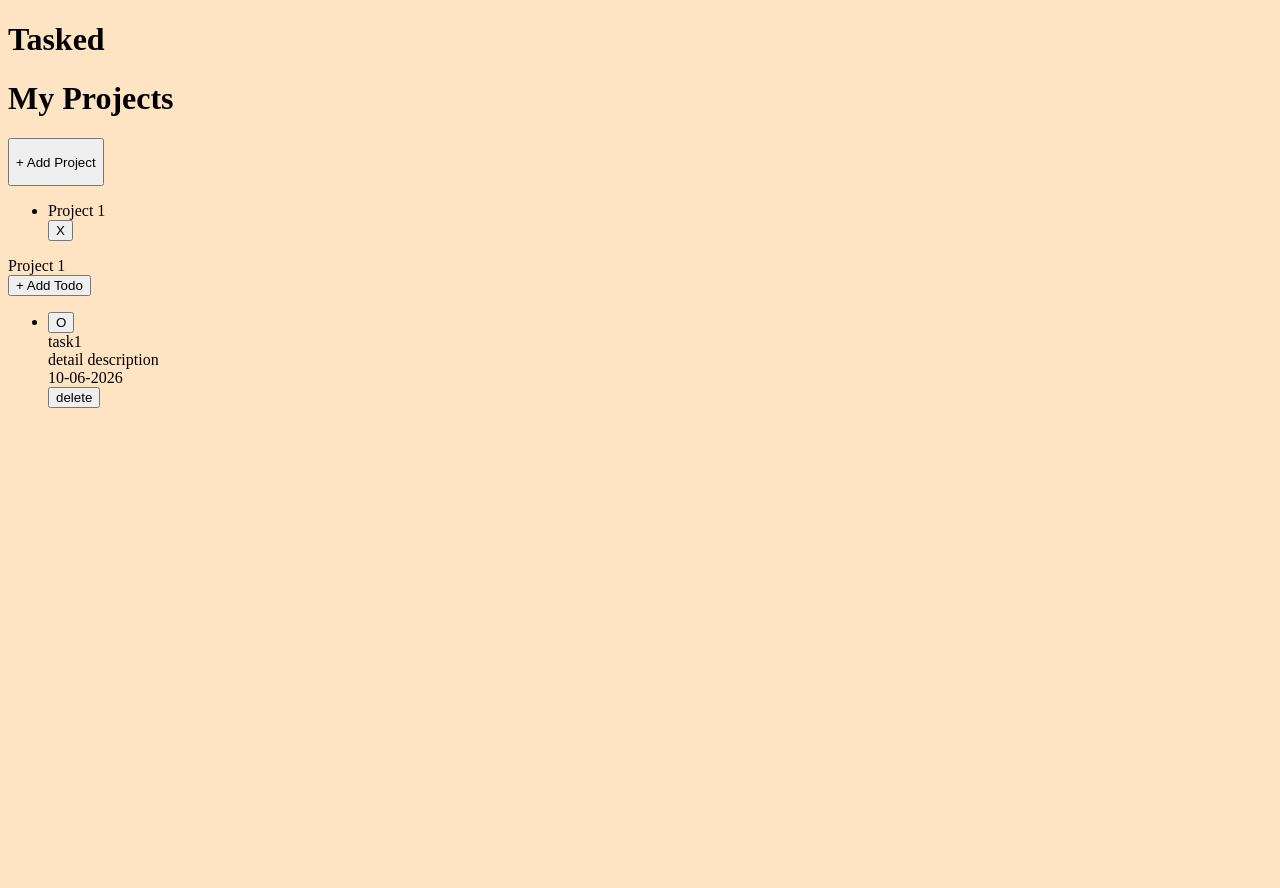
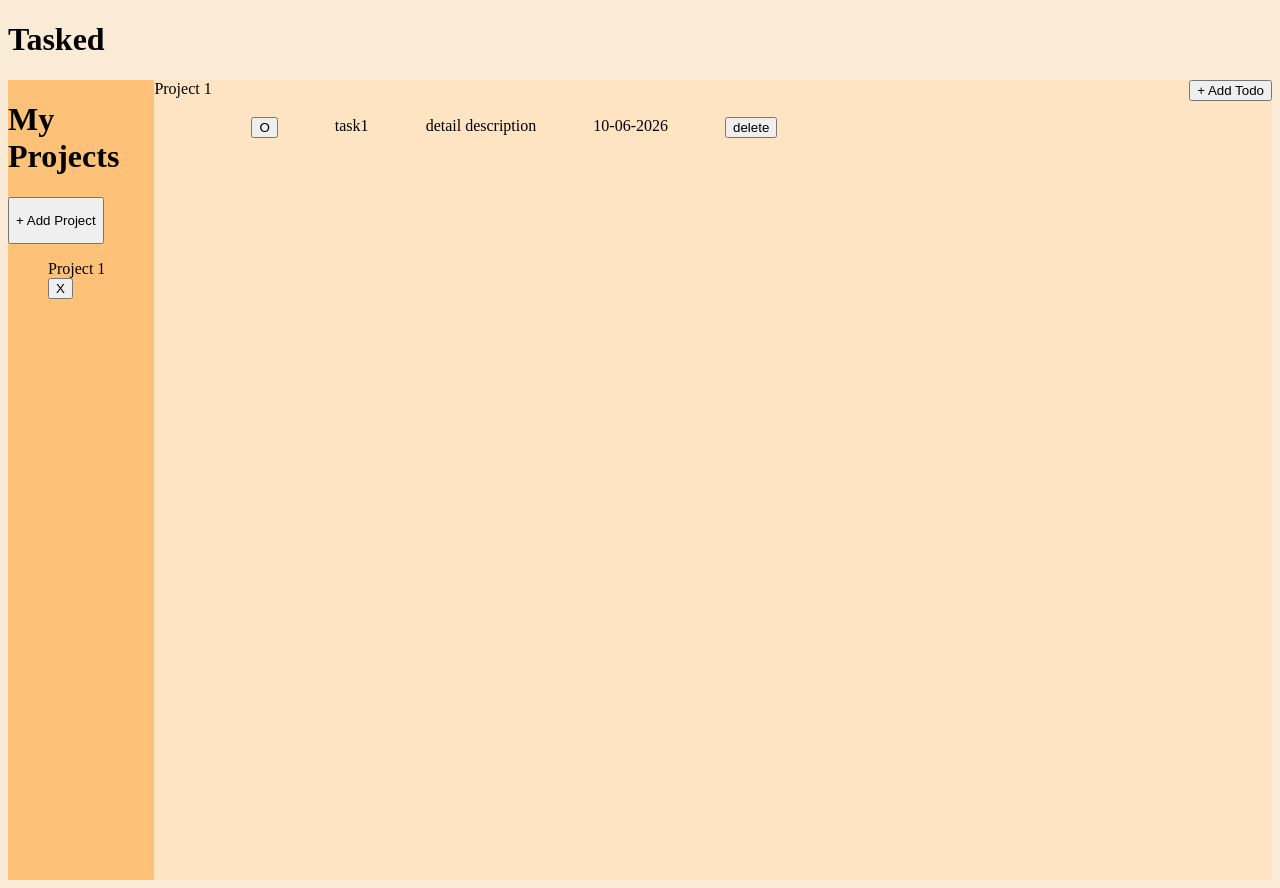
Before and after one commit to XNOXtm/todo-app, a website built with webpack: page src/template.html in a window 1280 px wide. Before the commit the page ends 800 px from the top, so only its background shows below. Built offline with nearby package versions, Linux system fonts and the light colour scheme.

Commit message:
Create initial app layout and styling scaffold

```diff
--- a/src/styles.css
+++ b/src/styles.css
@@ -1,3 +1,32 @@
 body {
+    background-color: antiquewhite;
+}
+
+ul {
+    list-style: none;
+}
+
+main, #content-header, .todo {
+    display: flex;
+    flex-direction: row;
+}
+
+#sidebar {
+    background-color: rgb(253, 193, 120);
+    height: 100vh;
+}
+
+#content {
     background-color: bisque;
+    height: 100vh;
+    width: 100%;
 }
+
+#content-header {
+    justify-content: space-between;
+}
+
+.todo {
+    justify-content: space-evenly;
+    width: 50vw;
+}
```
